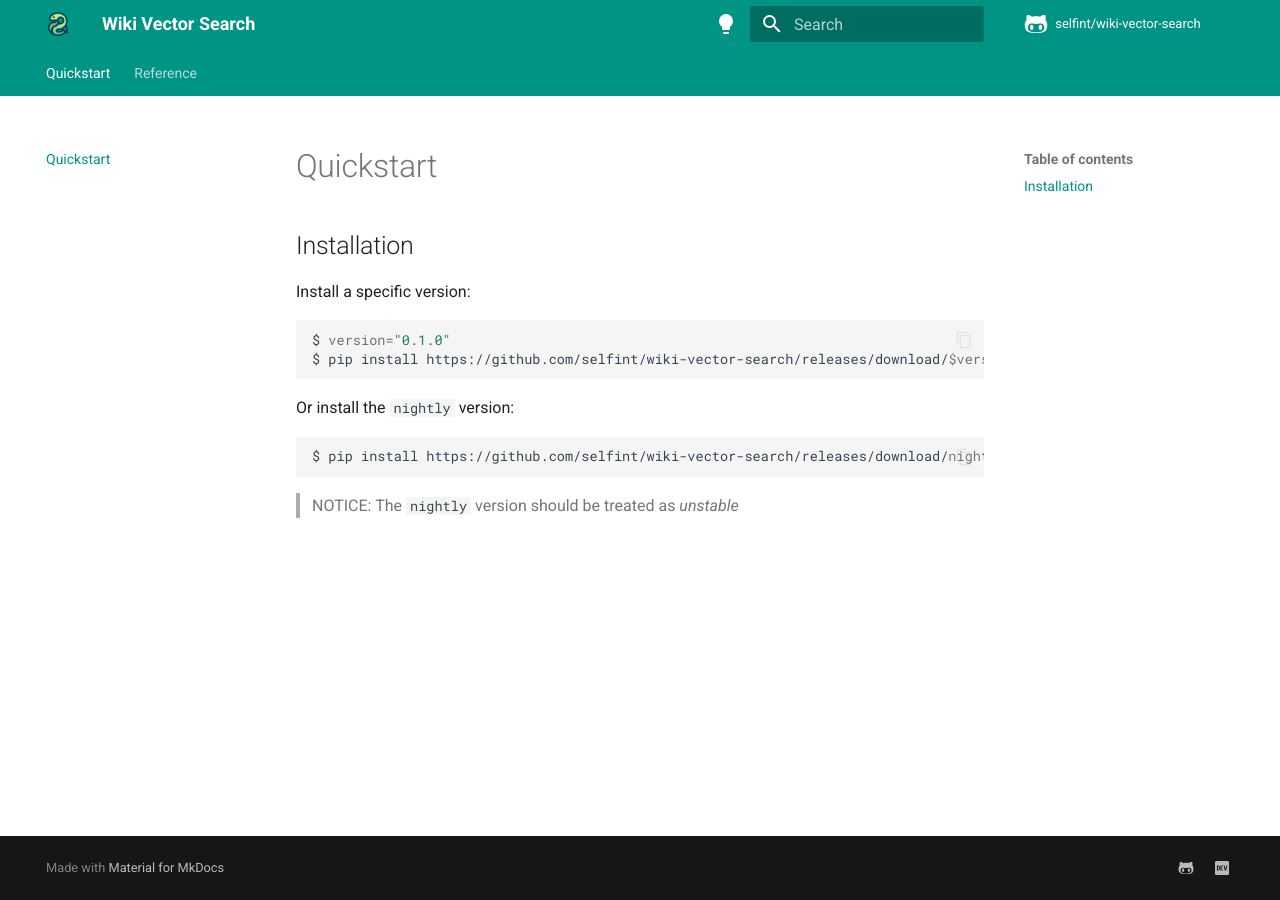
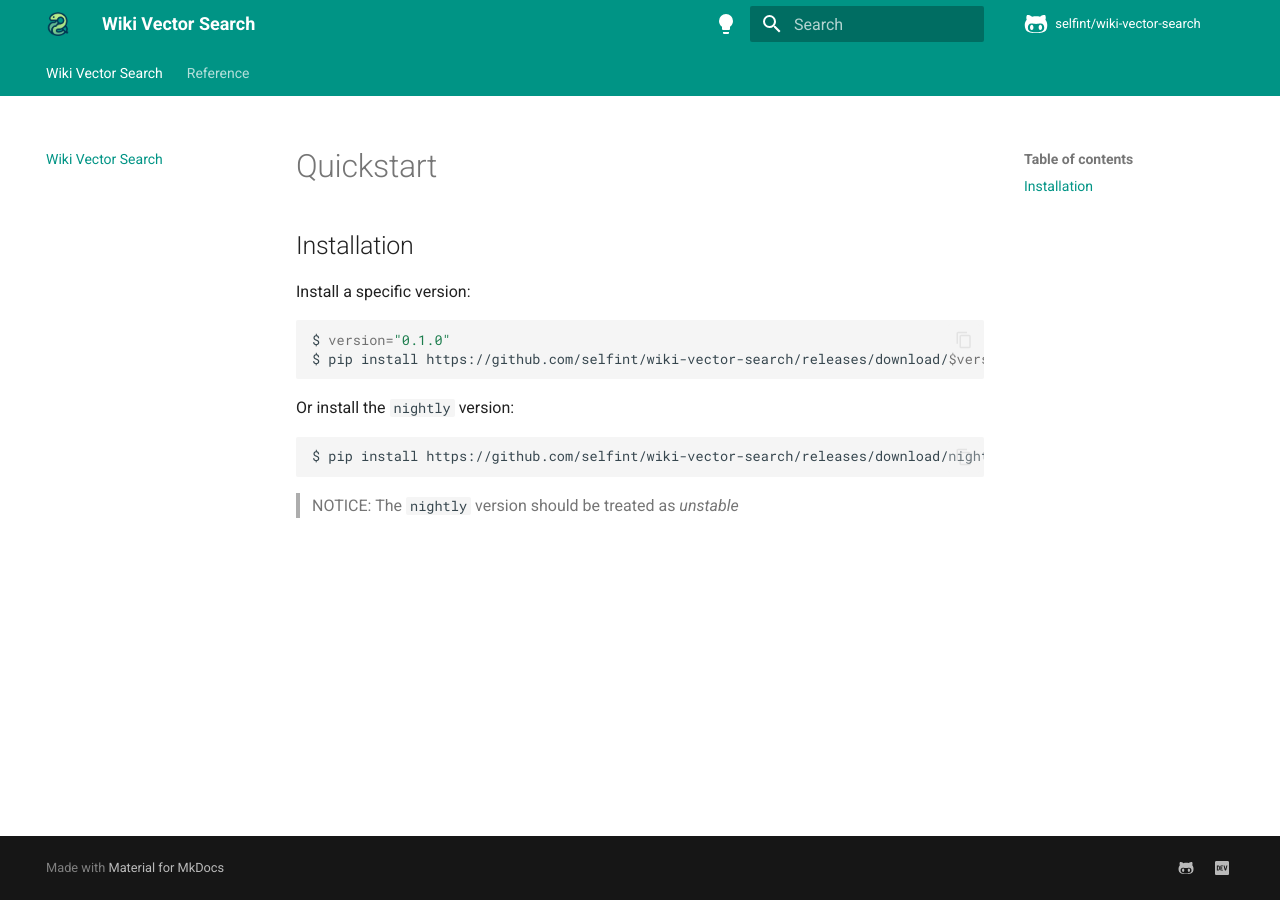
Before and after one commit to selfint/wiki-vector-search, an MkDocs documentation site: the page built from docs/index.md, in a window 1280 px wide. Built offline with MkDocs 1.6.1 and Material for MkDocs 9.7.7, drawn with Linux system fonts in a browser that asks for light colours; comment, search, counter and statistics services are not loaded.

Commit message:
fix docs website

```diff
--- a/mkdocs.yml
+++ b/mkdocs.yml
@@ -59,7 +59,7 @@ plugins:
           show_symbol_type_heading: true
           show_symbol_type_toc: true
 nav:
-- Quickstart: quickstart.md
+- Wiki Vector Search: index.md
 - Reference: reference.md
 markdown_extensions:
   toc:
```
Also changed, not shown: docs/index.md (renamed from docs/quickstart.md).
